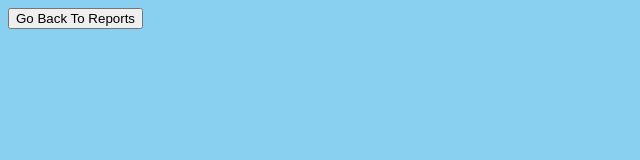
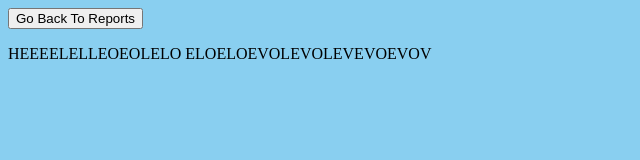
Before and after one commit to sfdcoderaz/bookreviews.github.io, a plain HTML site: page html/fantasyfiction.html in a window 1280 px wide. Shown: the whole page, without its empty margins (0-640 px from the left). Drawn offline with Linux system fonts and the light colour scheme.

Commit message:
Update fantasyfiction.html

```diff
--- a/html/fantasyfiction.html
+++ b/html/fantasyfiction.html
@@ -4,6 +4,7 @@
 
     <input type="button" onclick="history.back();" value="Go Back To Reports">
 
+    <p>HEEEELELLEOEOLELO ELOELOEVOLEVOLEVEVOEVOV<p/>
 
 
 </body>
```
